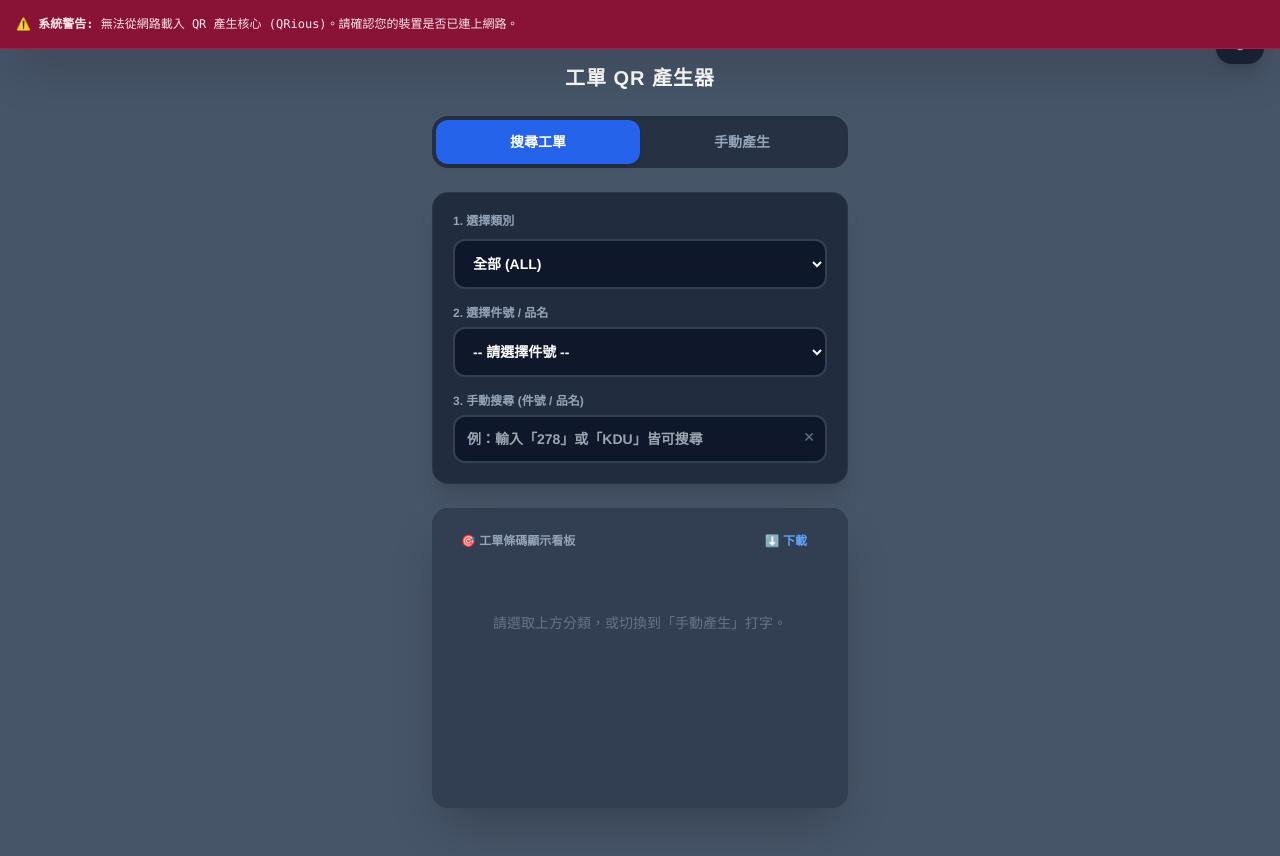
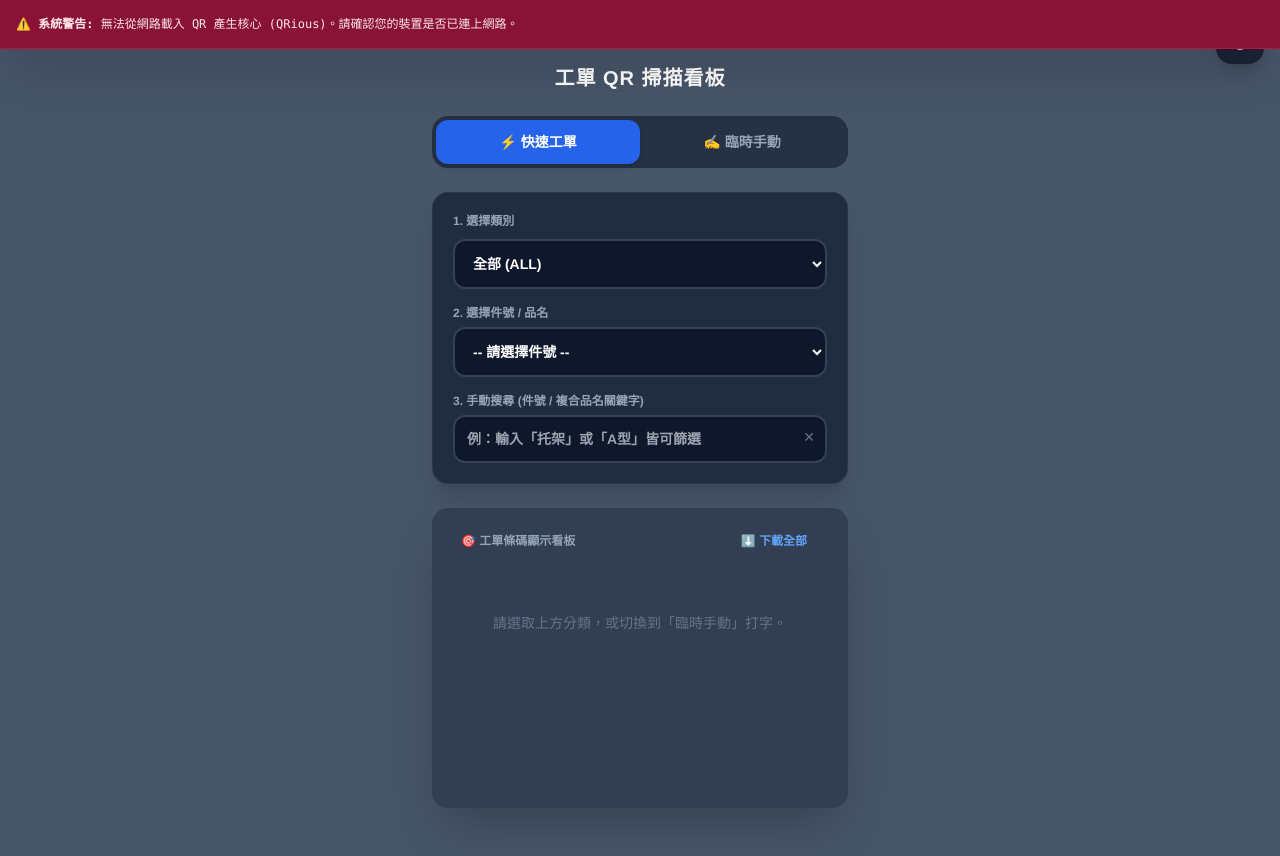
Before and after one commit to xsun200031x-eng/-, a plain HTML site: page index.html in a window 1280 px wide. Drawn offline with nearby package versions, Linux system fonts and the light colour scheme.

Commit message:
Update index.html

```diff
--- a/index.html
+++ b/index.html
@@ -3,7 +3,7 @@
 <head>
     <meta charset="UTF-8">
     <meta name="viewport" content="width=device-width, initial-scale=1.0, maximum-scale=1.0, user-scalable=no">
-    <title>工單 QR 產生器</title>
+    <title>工單 QR 掃描看板 (手機移動離線版)</title>
     <script src="https://cdn.tailwindcss.com"></script>
     <script src="https://cdn.jsdelivr.net/npm/xlsx@0.18.5/dist/xlsx.full.min.js"></script>
     <script src="https://cdnjs.cloudflare.com/ajax/libs/qrious/4.0.2/qrious.min.js"></script>
@@ -123,15 +123,15 @@
     <div class="max-w-md mx-auto px-4 pt-16 flex flex-col gap-6">
 
         <div class="text-center">
-            <h1 class="text-xl font-black tracking-wider text-white">工單 QR 產生器</h1>
+            <h1 class="text-xl font-black tracking-wider text-white">工單 QR 掃描看板</h1>
         </div>
 
         <div class="grid grid-cols-2 bg-slate-800/80 p-1 rounded-2xl shadow-inner">
             <button id="tab-auto-btn" onclick="switchTab('auto')" class="py-3 px-4 rounded-xl text-sm font-bold transition-all text-white bg-blue-600 shadow-md">
-                搜尋工單
+                ⚡ 快速工單
             </button>
             <button id="tab-manual-btn" onclick="switchTab('manual')" class="py-3 px-4 rounded-xl text-sm font-bold transition-all text-slate-400 hover:text-white">
-                手動產生
+                ✍️ 臨時手動
             </button>
         </div>
 
@@ -160,9 +160,9 @@
                 </div>
 
                 <div>
-                    <label class="block text-xs font-bold text-slate-400 mb-1.5">3. 手動搜尋 (件號 / 品名)</label>
+                    <label class="block text-xs font-bold text-slate-400 mb-1.5">3. 手動搜尋 (件號 / 複合品名關鍵字)</label>
                     <div class="relative">
-                        <input type="text" id="manual-search-input" oninput="searchManually()" placeholder="例：輸入「278」或「KDU」皆可搜尋" class="w-full border-2 border-slate-700 rounded-xl p-3 bg-slate-900 font-bold focus:outline-none focus:ring-2 focus:ring-blue-500 text-white text-sm">
+                        <input type="text" id="manual-search-input" oninput="searchManually()" placeholder="例：輸入「托架」或「A型」皆可篩選" class="w-full border-2 border-slate-700 rounded-xl p-3 bg-slate-900 font-bold focus:outline-none focus:ring-2 focus:ring-blue-500 text-white text-sm">
                         <button onclick="clearSearch()" class="absolute right-3 top-3 text-slate-500 hover:text-white text-sm">✕</button>
                     </div>
                 </div>
@@ -172,7 +172,7 @@
         <div id="panel-manual" class="space-y-4 hidden">
             <div class="bg-slate-800/90 rounded-2xl p-5 shadow-xl border border-slate-700/50 space-y-3">
                 <div class="flex justify-between items-center">
-                    <label class="block text-xs font-bold text-slate-400">✍️ 手動輸入（品名 / 內容）</label>
+                    <label class="block text-xs font-bold text-slate-400">✍️ 手動輸入表格（品名 / 內容）</label>
                     <button onclick="addManualRow()" class="text-xs font-bold text-blue-400 hover:text-blue-300">＋ 新增列</button>
                 </div>
                 <div class="text-[11px] text-blue-400 bg-blue-950/40 p-2 rounded-lg border border-blue-900/30">
@@ -200,14 +200,14 @@
             <div class="text-xs text-slate-400 mb-4 w-full flex justify-between items-center px-1">
                 <span class="font-bold">🎯 工單條碼顯示看板</span>
                 <div class="flex items-center gap-3">
-                    <button onclick="downloadAllVisibleCards()" class="text-blue-400 hover:text-blue-300 font-bold">⬇️ 下載</button>
+                    <button onclick="downloadAllVisibleCards()" class="text-blue-400 hover:text-blue-300 font-bold">⬇️ 下載全部</button>
                     <span id="match-count" class="text-blue-400 font-bold"></span>
                 </div>
             </div>
 
             <div id="results-container" class="w-full flex flex-wrap justify-center gap-4">
                 <div id="empty-state-hint" class="text-center py-12 text-slate-500 text-sm">
-                    請選取上方分類，或切換到「手動產生」打字。
+                    請選取上方分類，或切換到「臨時手動」打字。
                 </div>
             </div>
         </div>
@@ -231,7 +231,7 @@
 
 <div id="panel-db-files" class="p-5 flex flex-col gap-4 overflow-y-auto">
     <div class="bg-slate-950 p-4 rounded-xl border border-slate-800">
-        <label class="block text-xs font-bold text-slate-400 mb-2">📁 選擇工單檔案</label>
+        <label class="block text-xs font-bold text-slate-400 mb-2">📁 選擇工單檔案（可一次選多個）</label>
         <input type="file" id="excel-files" accept=".xlsx,.xls,.csv" multiple
         class="block w-full text-xs text-slate-400 file:mr-3 file:py-1.5 file:px-3 file:rounded-lg file:border-0 file:text-xs file:font-bold file:bg-slate-800 file:text-white hover:file:bg-slate-700 cursor-pointer" />
         <p id="file-status" class="text-[10px] text-slate-500 mt-2 font-mono">尚未載入記憶</p>
@@ -248,7 +248,7 @@
 
 <div id="panel-db-mapping" class="p-5 flex flex-col gap-3 overflow-y-auto hidden">
                 <div class="text-[11px] text-blue-400 bg-blue-950/40 p-2 rounded-lg border border-blue-900/30">
-                    💡 <b>小技巧：</b>品名欄位可以使用斜線 <code>/</code> 或逗號 <code>,</code> 隔開多個名字（例如：<code>278/KDU</code>），手動搜尋時打任何一個字都能完美找到！
+                    💡 <b>小技巧：</b>品名欄位可以使用斜線 <code>/</code> 或逗號 <code>,</code> 隔開多個名字（例如：<code>前托架/中葉/車削</code>），手動搜尋時打任何一個字都能完美找到！
                 </div>
                 <div class="flex-grow overflow-x-auto overflow-y-auto border border-slate-800 rounded-xl max-h-[250px] no-scrollbar bg-slate-950">
                     <table class="w-full text-left border-collapse text-xs">
@@ -269,7 +269,7 @@
             </div>
 
             <div id="panel-db-password" class="p-5 flex flex-col gap-4 overflow-y-auto hidden">
-                <input type="password" id="new-admin-password" placeholder="預設密碼為 工號" class="w-full border-2 border-slate-800 rounded-xl p-3 bg-slate-950 font-bold focus:outline-none text-white text-sm">
+                <input type="password" id="new-admin-password" placeholder="預設密碼為 1234..." class="w-full border-2 border-slate-800 rounded-xl p-3 bg-slate-950 font-bold focus:outline-none text-white text-sm">
                 <button onclick="changeAdminPassword()" class="bg-blue-600 hover:bg-blue-700 text-white font-bold py-3 rounded-xl text-xs w-full shadow mt-2">更新密碼</button>
             </div>
         </div>
```
